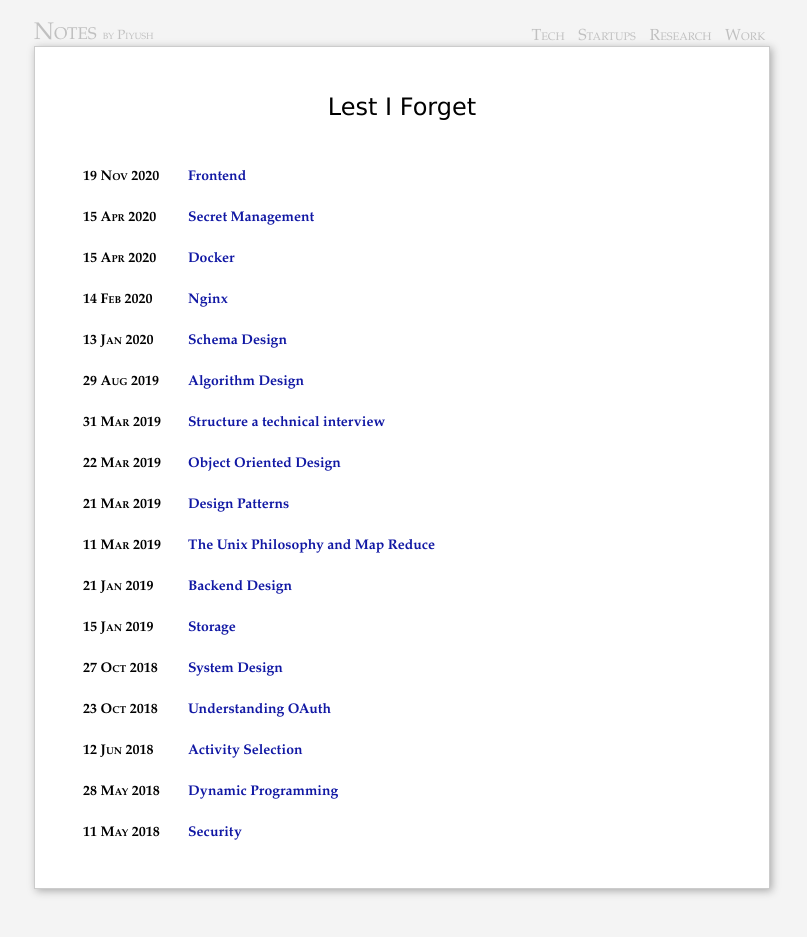
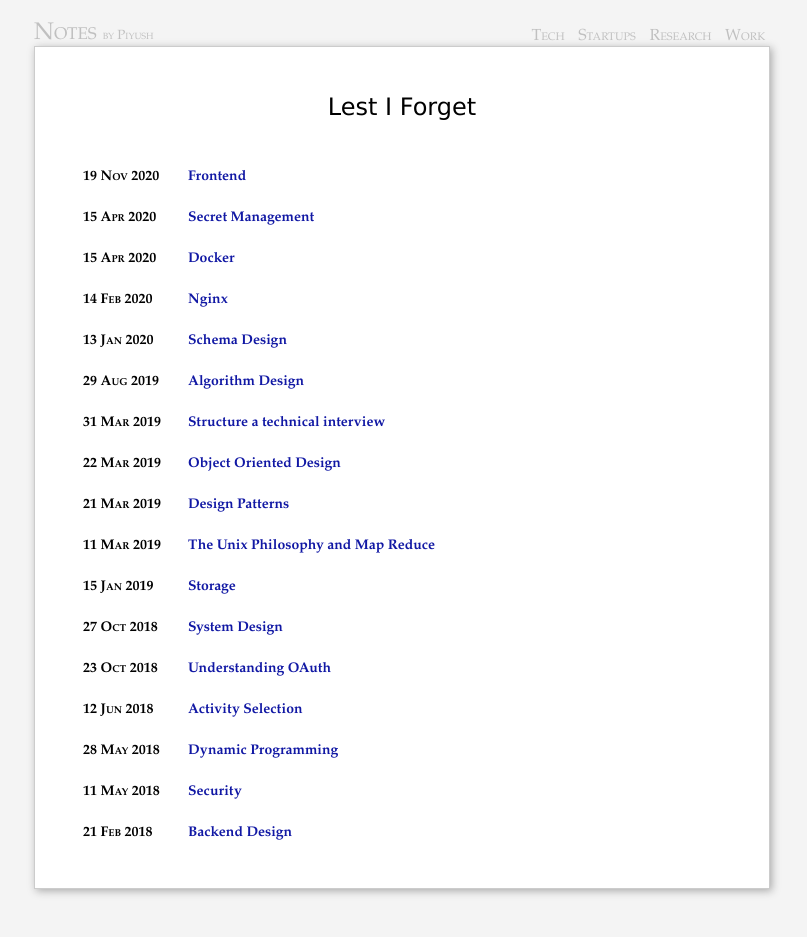
Before and after one commit to piyushahuja/piyushahuja.github.io, a Jekyll site: the page built from _pages/tech.html, in a window 1280 px wide. Shown: the whole page, without its empty margins (238-1045 px from the left). Built offline with Jekyll 4.4.1, drawn with Linux system fonts in a browser that asks for light colours; comment, search, counter and statistics services are not loaded.

Commit message:
Auto deployed

```diff
--- a/_posts/tech/2019-01-21-backend.md
+++ b/_posts/tech/2019-01-21-backend.md
@@ -1,7 +1,7 @@
 ---
 layout: post-normal
 title: Backend Design
-date:   2019-01-21 09:00:11
+date:   2018-02-21 09:00:11
 tag: Notes from Designing Data Intensive Applications
 categories: tech
 excerpt:
```
